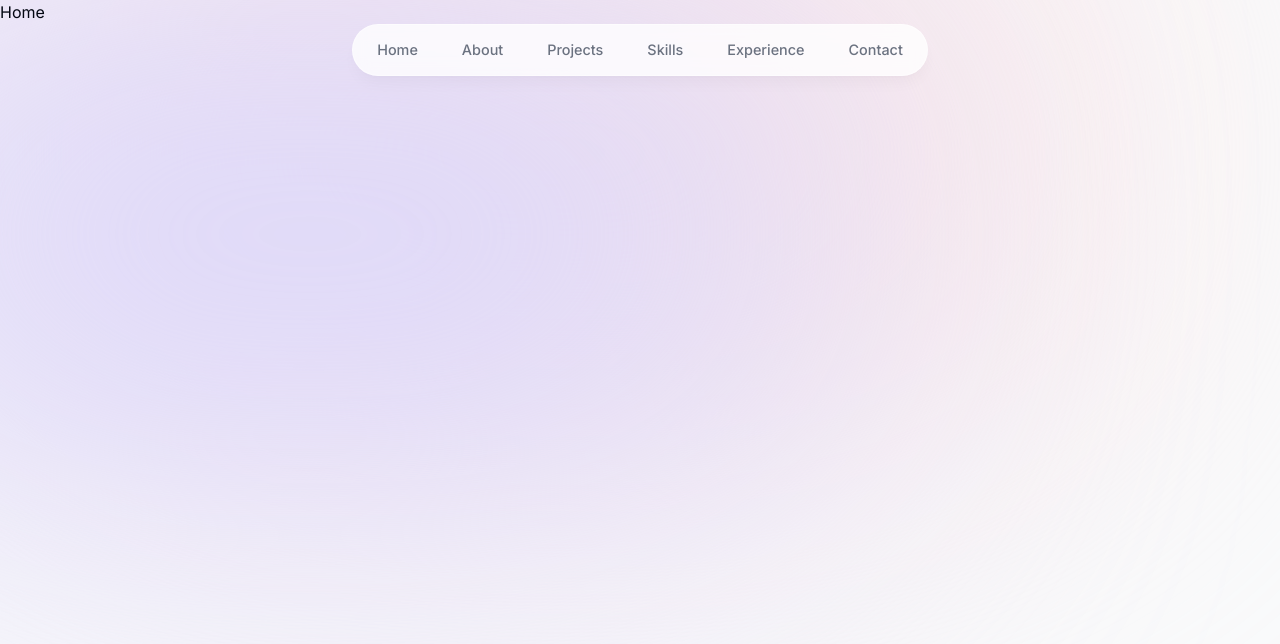
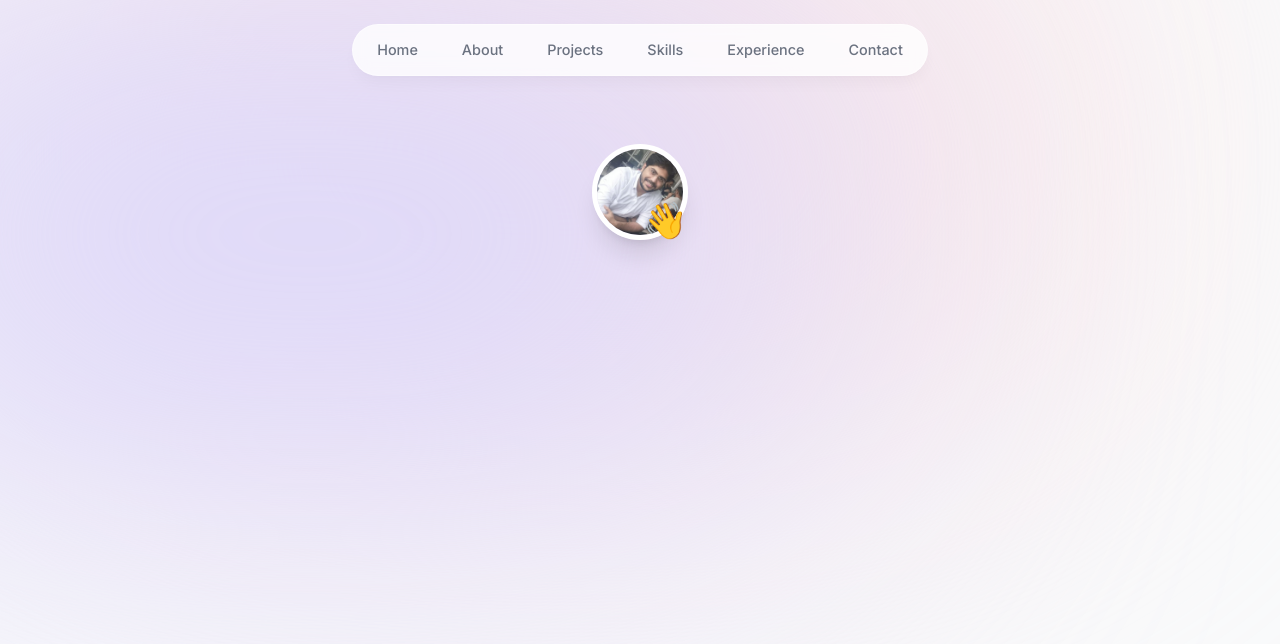
Before and after one commit to ishantbhurani/portfolio, a Next.js app: page / in a window 1280 px wide. Shown: the top 644 px of the page. Built offline with nearby package versions, Linux system fonts and the light colour scheme.

Commit message:
add intro section with avatar img

```diff
--- a/app/layout.tsx
+++ b/app/layout.tsx
@@ -18,7 +18,9 @@
 }) {
   return (
     <html lang='en'>
-      <body className={`${inter.className} bg-gray-50 text-gray-950 relative`}>
+      <body
+        className={`${inter.className} bg-gray-50 text-gray-950 relative pt-28 sm:pt-36`}
+      >
         <div className='bg-[#fbe2e3] absolute h-[31.25rem] w-[31.25rem] -z-10 rounded-full -top-24 right-44 blur-[10rem] sm:w-[68.75rem]'></div>
         <div className='bg-[#dbd7fb] absolute h-[31.25rem] w-[50rem] -z-10 rounded-full -top-4 -left-[35rem] right-44 blur-[10rem] sm:w-[68.75rem] md:-left-[33rem] lg:-left-[28rem] xl:-left-60 2xl:-left-20'></div>
         <Header />
--- a/app/page.tsx
+++ b/app/page.tsx
@@ -1,3 +1,9 @@
+import Intro from '@/components/intro'
+
 export default function Home() {
-  return <main>Home</main>
+  return (
+    <main>
+      <Intro />
+    </main>
+  )
 }
--- /dev/null
+++ b/components/intro.tsx
@@ -0,0 +1,42 @@
+'use client'
+
+import Image from 'next/image'
+import { motion } from 'framer-motion'
+import avatarImg from '@/public/avatarImg.jpg'
+
+export default function Intro() {
+  return (
+    <section>
+      <div className='flex items-center justify-center'>
+        <div className='relative'>
+          <motion.div
+            initial={{ opacity: 0, scale: 0 }}
+            animate={{ opacity: 1, scale: 1 }}
+            transition={{ type: 'tween', duration: 0.2 }}
+          >
+            <Image
+              src={avatarImg}
+              alt='Ishant Bhurani'
+              quality='95'
+              priority={true}
+              className='h-24 w-24 rounded-full object-cover border-[0.35rem] border-white shadow-xl'
+            />
+          </motion.div>
+          <motion.span
+            className='text-4xl absolute bottom-0 right-0'
+            initial={{ opacity: 0, scale: 0 }}
+            animate={{ opacity: 1, scale: 1 }}
+            transition={{
+              type: 'spring',
+              stiffness: 125,
+              delay: 0.1,
+              duration: 0.7,
+            }}
+          >
+            👋
+          </motion.span>
+        </div>
+      </div>
+    </section>
+  )
+}
```
Also changed, not shown: public/avatarImg.jpg (added).
